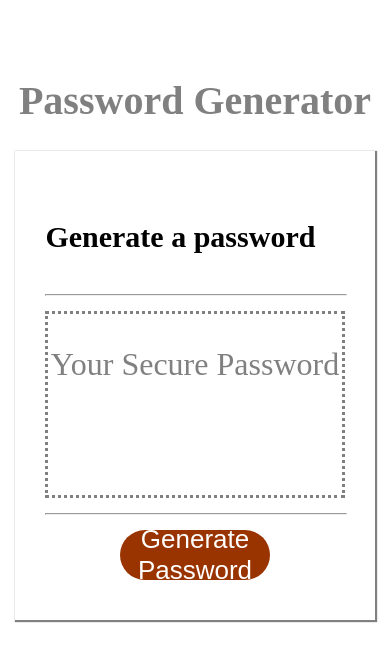
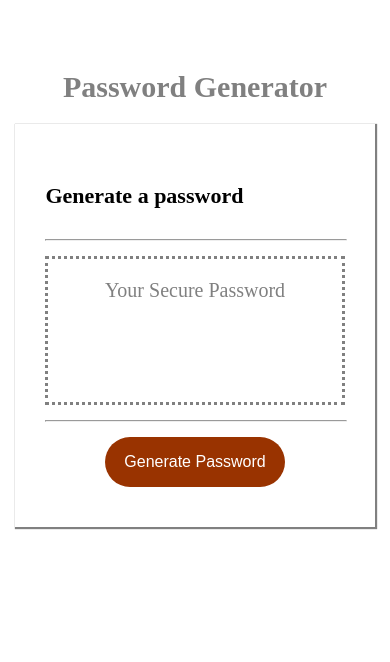
Before and after one commit to Frokesy/genRo, a plain HTML site: page index.html in a window 390 px wide. Drawn offline with Linux system fonts and the light colour scheme.

Commit message:
renamed files and added responsiveness

```diff
--- a/index.html
+++ b/index.html
@@ -5,7 +5,7 @@
     <meta charset="UTF-8">
     <meta http-equiv="X-UA-Compatible" content="IE=edge">
     <meta name="viewport" content="width=device-width, initial-scale=1.0">
-    <link rel="stylesheet" href="index.css">
+    <link rel="stylesheet" href="style.css">
     <title>Password Generator</title>
 </head>
 
@@ -23,7 +23,7 @@
         </div>
     </div>
 
-    <script src="index.js"></script>
+    <script src="script.js"></script>
 </body>
 
 </html>
--- a/index.css
+++ b/style.css
@@ -48,3 +48,26 @@ button {
     font-size: 26px;
     margin: 10px auto;
 }
+
+@media (min-width: 690px) {
+    .password-container {
+        width: 40%;
+    }
+}
+
+@media (max-width: 500px) {
+    button {
+        width: 60%;
+        font-size: 16px;
+    }
+    h1 {
+        font-size: 30px;
+        color: grey;
+    }
+    .password-screen {
+        font-size: 20px;
+    }
+    .password-container h4 {
+        font-size: 22px;
+    }
+}
```
Also changed, not shown: script.js (renamed from index.js).
